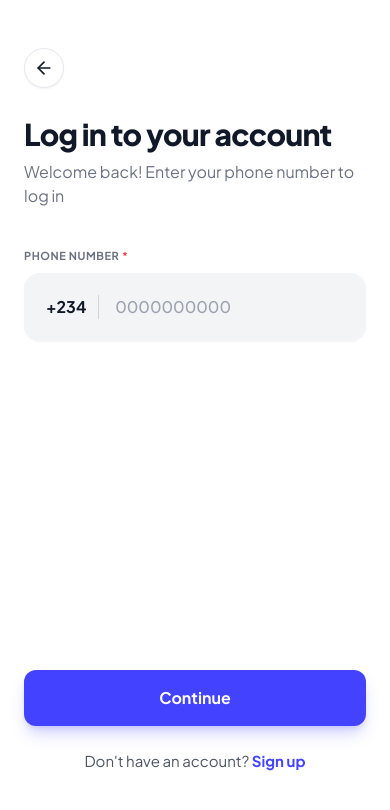
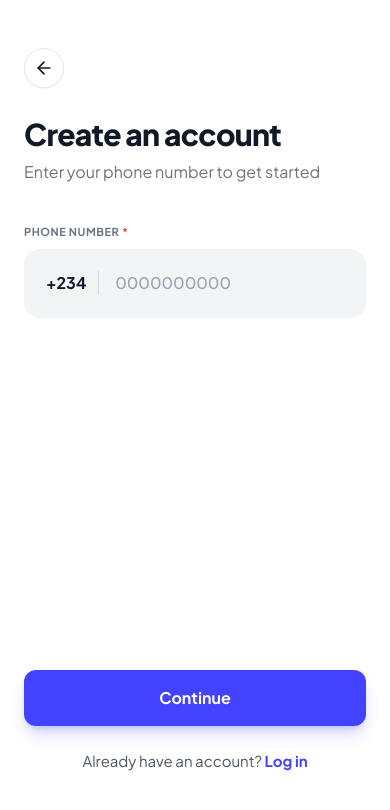
Before and after one commit to sunnydoshlowkee-jpg/Fastrapidapp, a React (Vite) app: page /onboarding/phone in a window 390 px wide. Shown: the top 810 px of the page. Built offline with nearby package versions, Linux system fonts and the light colour scheme; no server answers.

Commit message:
fix(user-onboarding): correct copy on PhoneEntry page to reflect registration instead of login

```diff
--- a/src/apps/user/pages/onboarding/PhoneEntry.jsx
+++ b/src/apps/user/pages/onboarding/PhoneEntry.jsx
@@ -44,9 +44,9 @@ export default function PhoneEntry() {
     >
       <div className="flex-1 flex flex-col md:items-center pt-4 md:bg-white md:shadow-[0_8px_30px_rgb(0,0,0,0.04)] md:border md:border-gray-100 md:rounded-3xl md:p-12 md:flex-none">
 
-        <h1 className="text-3xl md:text-4xl font-extrabold text-[#111827] mb-2 md:mb-4 tracking-tight md:text-center">Log in to your account</h1>
+        <h1 className="text-3xl md:text-4xl font-extrabold text-[#111827] mb-2 md:mb-4 tracking-tight md:text-center">Create an account</h1>
         <p className="text-[#6B7280] text-[16px] md:text-[18px] mb-10 md:mb-12 md:text-center">
-          Welcome back! Enter your phone number to log in
+          Enter your phone number to get started
         </p>
 
         {/* Input Group */}
@@ -106,8 +106,8 @@ export default function PhoneEntry() {
           </button>
 
           <p className="text-center text-[15px] md:text-[16px] text-[#4B5563] mb-8 md:mb-0">
-            Don't have an account?{' '}
-            <Link to="/onboarding/account-type" className="text-[#4342FF] font-bold hover:underline">Sign up</Link>
+            Already have an account?{' '}
+            <Link to="/auth/login" className="text-[#4342FF] font-bold hover:underline">Log in</Link>
           </p>
         </div>
       </div>
```
